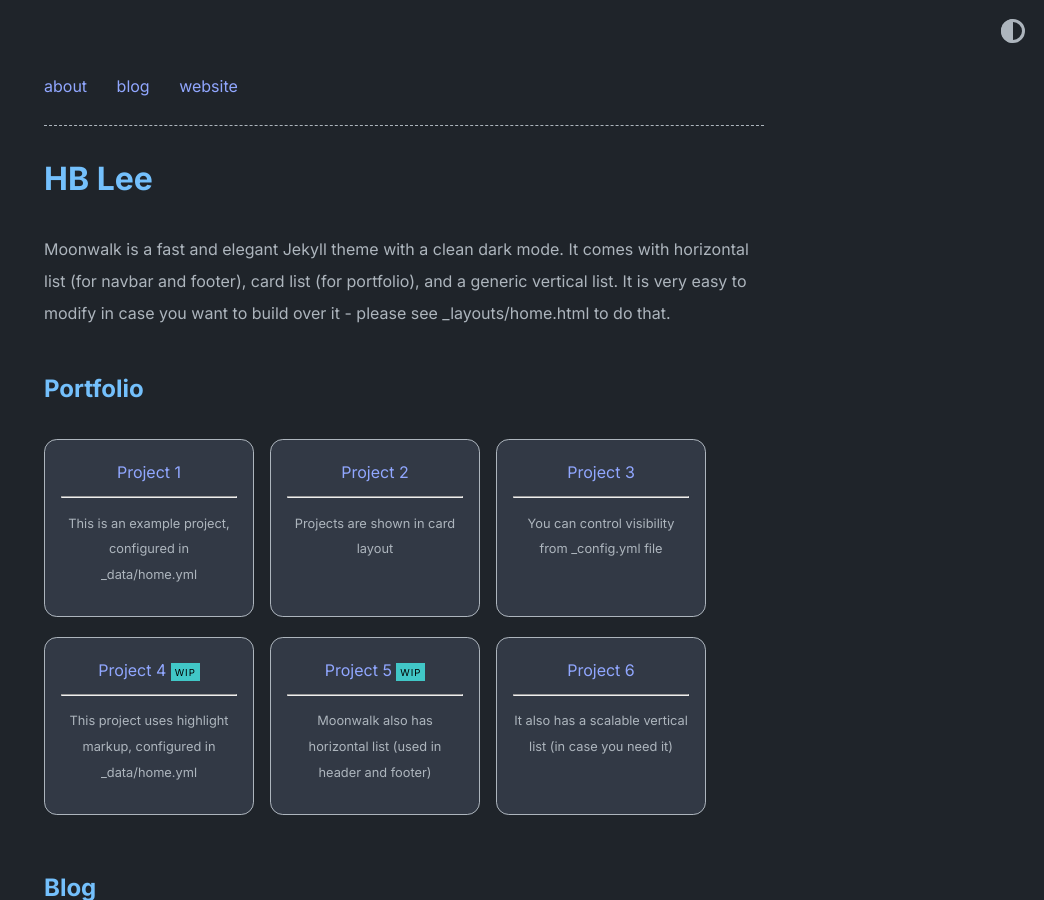
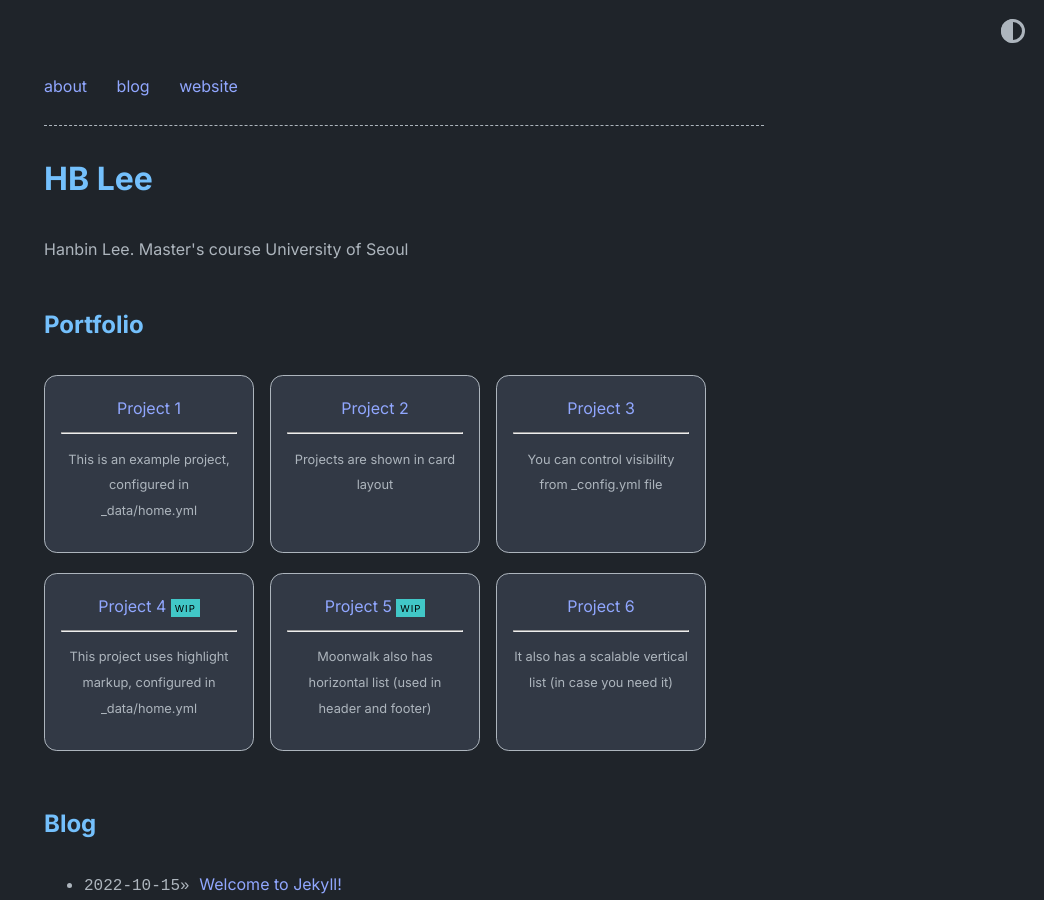
Before and after one commit to HHBBLee/HHBBLEE.github.io, a Jekyll site: the page built from index.md, in a window 1280 px wide and 900 px high. Shown: the whole window, without its empty margins (236-1280 px from the left). Built offline with Jekyll 4.4.1, drawn with Linux system fonts in a browser that asks for light colours.

Commit message:
Update _config.yml

```diff
--- a/_config.yml
+++ b/_config.yml
@@ -2,7 +2,7 @@ title: HB Lee
 author: HB Lee
 url: https://hhbblee.github.io/ # root address of the site
 description: > # description of the site (multiple lines allowed)
-  Moonwalk is a fast and elegant Jekyll theme with a clean dark mode. It comes with horizontal list (for navbar and footer), card list (for portfolio), and a generic vertical list. It is very easy to modify in case you want to build over it - please see _layouts/home.html to do that.
+  Hanbin Lee. Master's course University of Seoul
 
 permalink: /:slug
 
```
